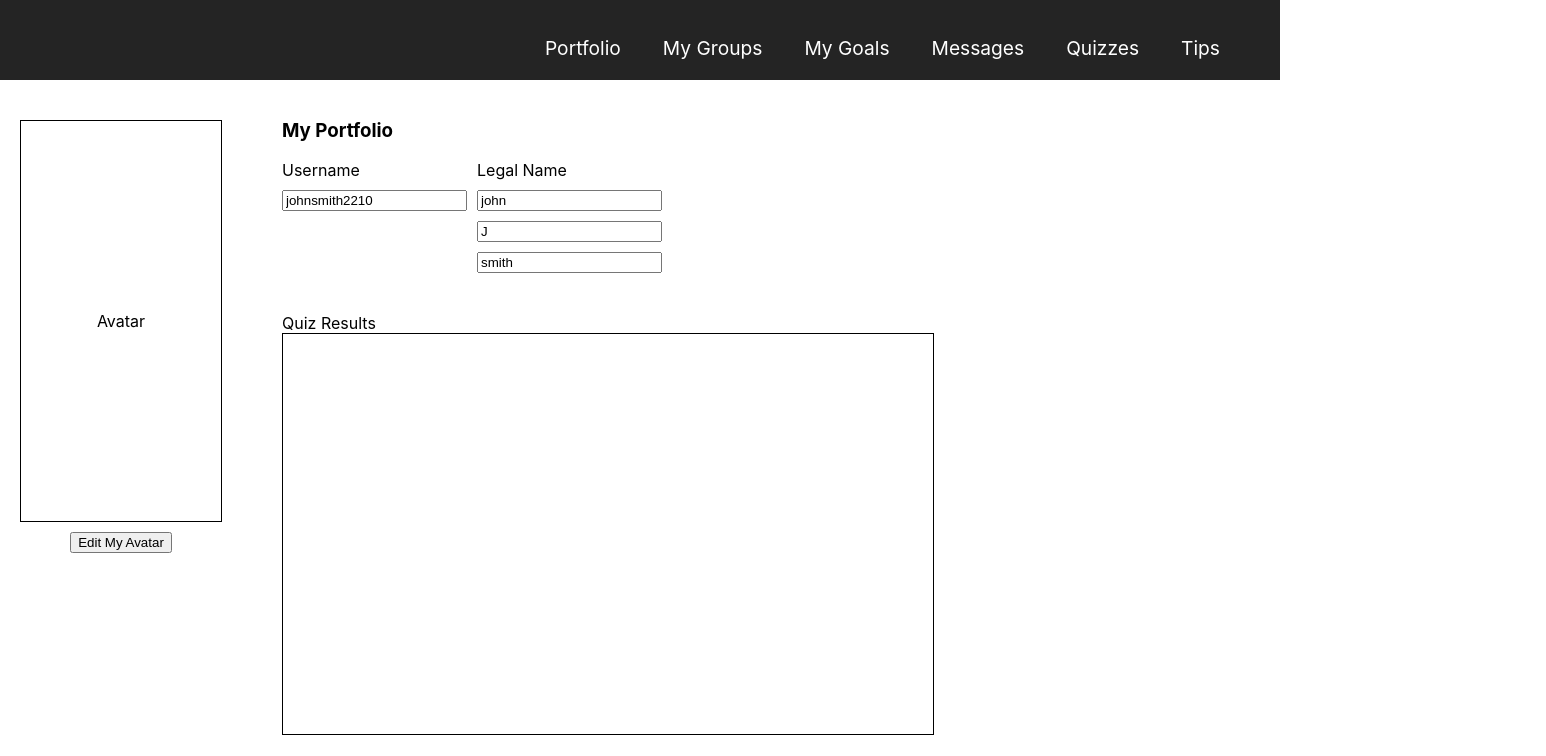
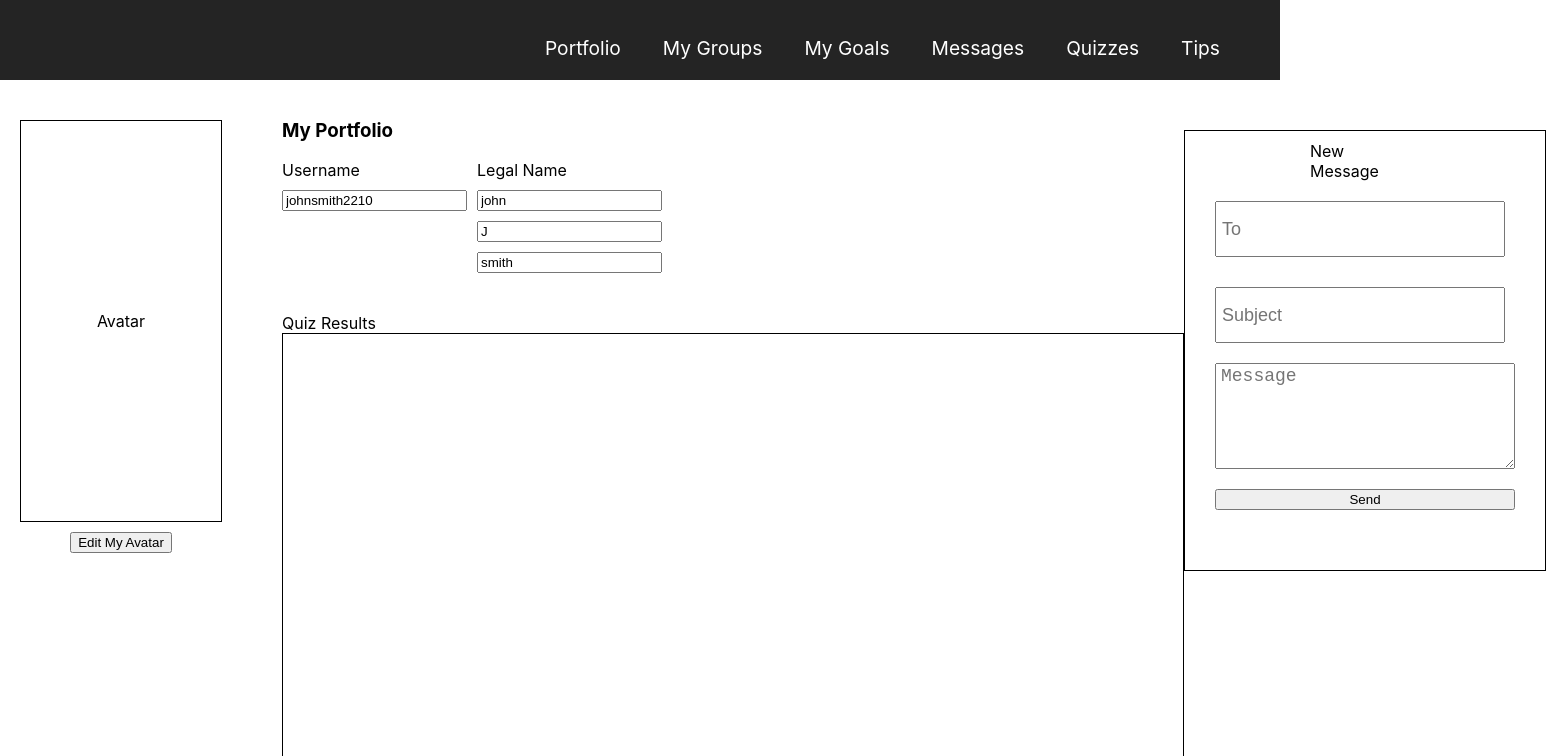
Before and after one commit to FeelingA1/HIPAAtar, a React (Create React App) app in the folder web-app/: page / in a window 1280 px wide. Shown: the top 756 px of the page, 1546 px wide, since content can reach past the window. Built offline with nearby package versions, Linux system fonts and the light colour scheme.

Commit message:
Portfolio page MVP

```diff
--- /dev/null
+++ b/web-app/src/components/MessageForm.css
@@ -0,0 +1,18 @@
+.contactForm{
+    padding: 30px;
+    width: 300px;
+    max-width: 400px;
+    margin: 30px auto;
+    border-radius: 10px;
+    display: flex;
+    flex-direction: column;
+    gap: 20px;
+  }
+  .contactForm input, textarea{
+    height: 50px;
+    padding-left: 5px;
+    font-size: 18px;
+  }
+  .contactForm textarea{
+    height: 100px;
+  }
--- /dev/null
+++ b/web-app/src/components/MessageForm.js
@@ -0,0 +1,54 @@
+import './MessageForm.css'
+import React, { useState } from 'react';
+
+
+const MessageForm = () =>{
+    const [formData, updateFormData] = useState();
+
+    const handleChange = (e) => {
+        updateFormData({
+          ...formData,
+
+          // Trimming any whitespace
+          [e.target.name]: e.target.value.trim()
+        });
+      };
+
+      const handleSubmit = (e) => {
+        e.preventDefault()
+        console.log(formData);
+        // ... submit to API or something
+      };
+
+    return (
+        <>
+        <form
+            method='POST'
+            name='contactform'
+            className='contactForm'>
+
+            <input
+                type='text'
+                name='recipient'
+                placeholder='To'
+                onChange={handleChange}/>
+
+            <input
+                type='text'
+                name='subject'
+                placeholder='Subject'
+                onChange={handleChange}/>
+
+            <textarea
+                name='message'
+                placeholder='Message'
+                onChange={handleChange}></textarea>
+
+            <button type='submit' onClick={handleSubmit}>Send</button>
+
+        </form>
+        </>
+    );
+}
+
+export default MessageForm
--- a/web-app/src/pages/Portfolio.css
+++ b/web-app/src/pages/Portfolio.css
@@ -42,8 +42,8 @@ label {
 }
 
 .quiz-results-box {
-    width: 650px;
-    height: 400px;
+    width: 900px;
+    height: 500px;
     border: 1px solid #000;
     display: flex;
     align-items: center;
@@ -57,3 +57,19 @@ label {
     margin-right: auto;
     margin-top: 10px;
 }
+
+.message-box {
+    border: 1px solid #000;
+    display: flex;
+    margin-left: auto;
+    margin-right: auto;
+    margin-top: 30px;
+
+}
+
+.formTitle {
+    display: flex;
+    margin-left: 125px;
+    margin-top: 10px;
+    position: absolute;
+  }
--- a/web-app/src/pages/Portfolio.js
+++ b/web-app/src/pages/Portfolio.js
@@ -1,5 +1,6 @@
 import React from 'react';
 import './Portfolio.css';
+import MessageForm from '../components/MessageForm.js';
 const Portfolio = () =>{
   return (
     <div className="portfolio-container">
@@ -8,7 +9,7 @@ const Portfolio = () =>{
           Avatar {/*place avatar component here*/}
         </div>
 
-        <button className="edit-avatar-btn">Edit My Avatar</button>
+        <button className="edit-avatar-btn" onClick={console.log("Editing My Avatar...")}>Edit My Avatar</button>
       </div>
 
       <div className="information-field">
@@ -41,6 +42,10 @@ const Portfolio = () =>{
         </div>
       </div>
 
+      <div className="message-box">
+      <label className='formTitle'>New Message</label>
+          <MessageForm/>
+      </div>
 
     </div>
   );
```
